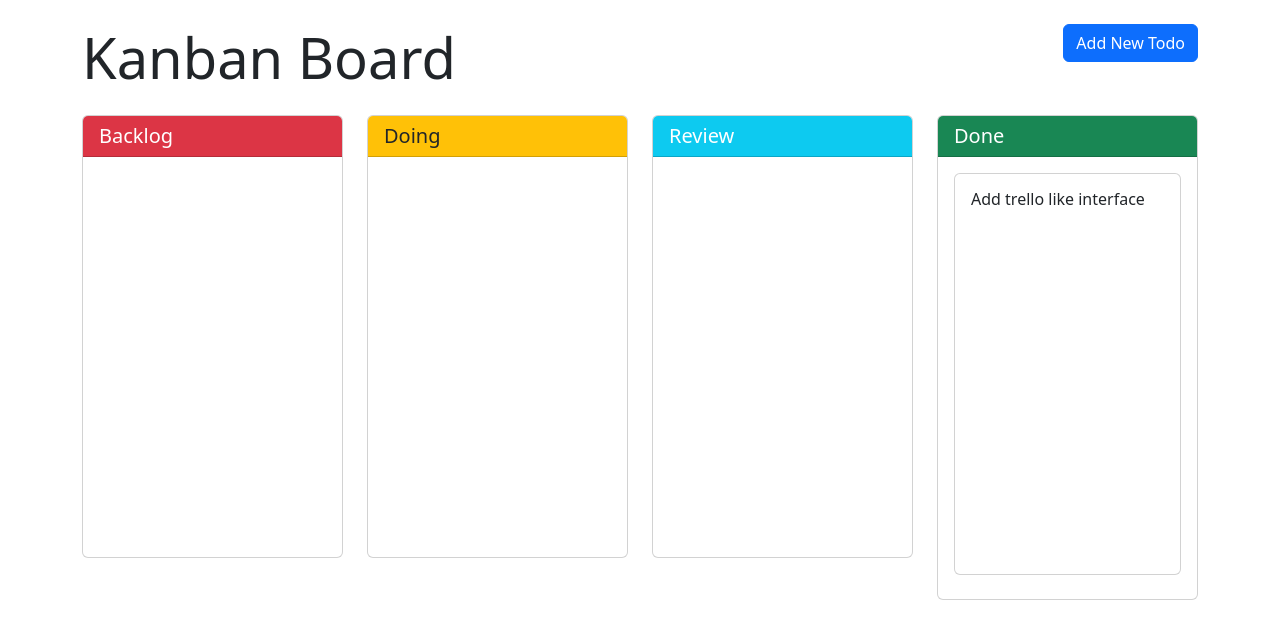
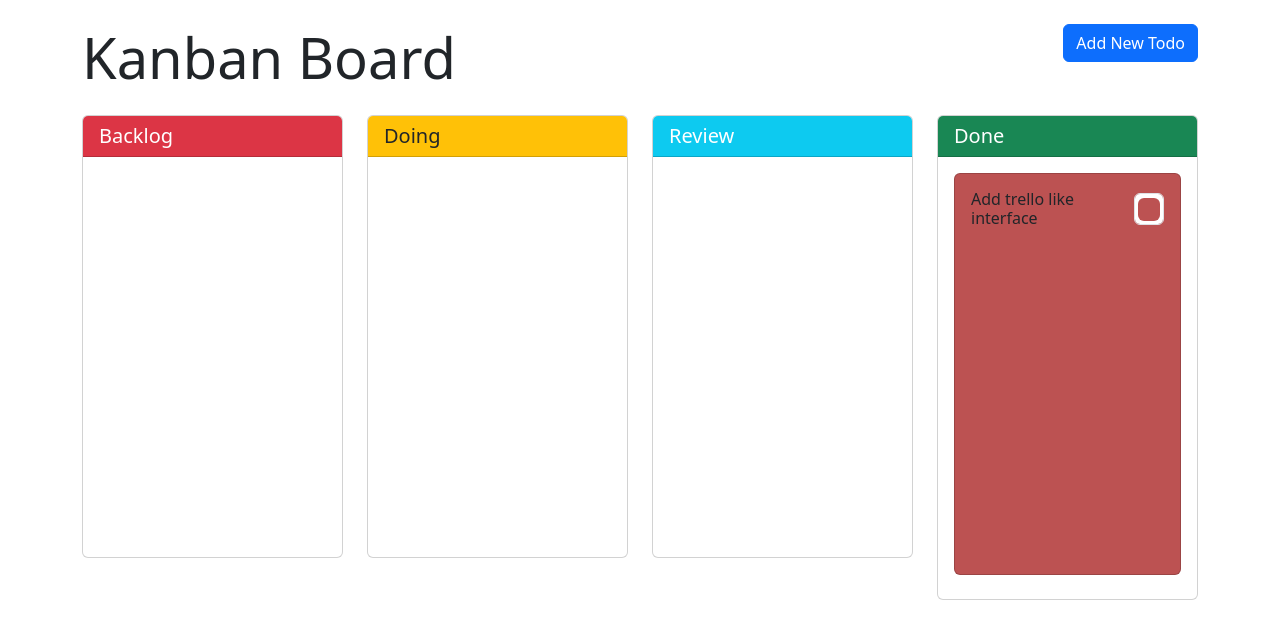
Before and after one commit to NejcZupec/demo-todo-app, a Django app: page /todos/ in a window 1280 px wide. Shown: the part 56-695 px from the top of the page. Run offline with Django 5.2, Linux system fonts and the light colour scheme; data comes from the database, SQL or seed files in the repository; both versions use the stored data as it was after the commit.

Commit message:
Add color picker

```diff
--- a/todos/models.py
+++ b/todos/models.py
@@ -18,6 +18,7 @@
         choices=STATUS_CHOICES,
         default='backlog'
     )
+    card_color = models.CharField(max_length=7, default='#ffffff')  # Store color as hex code
 
     def __str__(self):
         return self.title
--- a/todos/templates/todos/kanban.html
+++ b/todos/templates/todos/kanban.html
@@ -19,9 +19,13 @@
                 </div>
                 <div class="card-body" ondrop="drop(event)" ondragover="allowDrop(event)">
                     {% for todo in todos_by_status.backlog %}
-                        <div class="card mb-2 todo-card" draggable="true" ondragstart="drag(event)" id="todo-{{ todo.id }}">
+                        <div class="card mb-2 todo-card" draggable="true" ondragstart="drag(event)" id="todo-{{ todo.id }}" style="background-color: {{ todo.card_color }}">
                             <div class="card-body">
-                                <h6 class="card-title">{{ todo.title }}</h6>
+                                <div class="d-flex justify-content-between align-items-center mb-2">
+                                    <h6 class="card-title mb-0">{{ todo.title }}</h6>
+                                    <input type="color" class="form-control form-control-color" value="{{ todo.card_color }}"
+                                           onchange="updateCardColor({{ todo.id }}, this.value)" title="Choose card color">
+                                </div>
                                 <p class="card-text small">{{ todo.description|truncatechars:100 }}</p>
                             </div>
                         </div>
@@ -39,9 +43,13 @@
                 </div>
                 <div class="card-body" ondrop="drop(event)" ondragover="allowDrop(event)">
                     {% for todo in todos_by_status.doing %}
-                        <div class="card mb-2 todo-card" draggable="true" ondragstart="drag(event)" id="todo-{{ todo.id }}">
+                        <div class="card mb-2 todo-card" draggable="true" ondragstart="drag(event)" id="todo-{{ todo.id }}" style="background-color: {{ todo.card_color }}">
                             <div class="card-body">
-                                <h6 class="card-title">{{ todo.title }}</h6>
+                                <div class="d-flex justify-content-between align-items-center mb-2">
+                                    <h6 class="card-title mb-0">{{ todo.title }}</h6>
+                                    <input type="color" class="form-control form-control-color" value="{{ todo.card_color }}"
+                                           onchange="updateCardColor({{ todo.id }}, this.value)" title="Choose card color">
+                                </div>
                                 <p class="card-text small">{{ todo.description|truncatechars:100 }}</p>
                             </div>
                         </div>
@@ -59,9 +67,13 @@
                 </div>
                 <div class="card-body" ondrop="drop(event)" ondragover="allowDrop(event)">
                     {% for todo in todos_by_status.review %}
-                        <div class="card mb-2 todo-card" draggable="true" ondragstart="drag(event)" id="todo-{{ todo.id }}">
+                        <div class="card mb-2 todo-card" draggable="true" ondragstart="drag(event)" id="todo-{{ todo.id }}" style="background-color: {{ todo.card_color }}">
                             <div class="card-body">
-                                <h6 class="card-title">{{ todo.title }}</h6>
+                                <div class="d-flex justify-content-between align-items-center mb-2">
+                                    <h6 class="card-title mb-0">{{ todo.title }}</h6>
+                                    <input type="color" class="form-control form-control-color" value="{{ todo.card_color }}"
+                                           onchange="updateCardColor({{ todo.id }}, this.value)" title="Choose card color">
+                                </div>
                                 <p class="card-text small">{{ todo.description|truncatechars:100 }}</p>
                             </div>
                         </div>
@@ -79,9 +91,13 @@
                 </div>
                 <div class="card-body" ondrop="drop(event)" ondragover="allowDrop(event)">
                     {% for todo in todos_by_status.done %}
-                        <div class="card mb-2 todo-card" draggable="true" ondragstart="drag(event)" id="todo-{{ todo.id }}">
+                        <div class="card mb-2 todo-card" draggable="true" ondragstart="drag(event)" id="todo-{{ todo.id }}" style="background-color: {{ todo.card_color }}">
                             <div class="card-body">
-                                <h6 class="card-title">{{ todo.title }}</h6>
+                                <div class="d-flex justify-content-between align-items-center mb-2">
+                                    <h6 class="card-title mb-0">{{ todo.title }}</h6>
+                                    <input type="color" class="form-control form-control-color" value="{{ todo.card_color }}"
+                                           onchange="updateCardColor({{ todo.id }}, this.value)" title="Choose card color">
+                                </div>
                                 <p class="card-text small">{{ todo.description|truncatechars:100 }}</p>
                             </div>
                         </div>
@@ -111,6 +127,12 @@
 
 .todo-card:hover {
     box-shadow: 0 2px 5px rgba(0,0,0,0.2);
+}
+
+.form-control-color {
+    width: 2rem;
+    padding: 0.2rem;
+    height: 2rem;
 }
 </style>
 
@@ -153,5 +175,28 @@
         alert('Failed to update todo status');
     });
 }
+
+function updateCardColor(todoId, color) {
+    fetch(`/todos/${todoId}/update-color/`, {
+        method: 'POST',
+        headers: {
+            'X-Requested-With': 'XMLHttpRequest',
+        },
+        body: new URLSearchParams({
+            'color': color
+        })
+    })
+    .then(response => response.json())
+    .then(data => {
+        if (data.status === 'success') {
+            const todoCard = document.getElementById(`todo-${todoId}`);
+            todoCard.style.backgroundColor = color;
+        }
+    })
+    .catch(error => {
+        console.error('Error:', error);
+        alert('Failed to update card color');
+    });
+}
 </script>
 {% endblock %}
--- a/todos/urls.py
+++ b/todos/urls.py
@@ -1,8 +1,9 @@
 from django.urls import path
-from .views import TodoListView, TodoCreateView, update_todo_status
+from .views import TodoListView, TodoCreateView, update_todo_status, update_todo_color
 
 urlpatterns = [
     path('', TodoListView.as_view(), name='todo-list'),
     path('new/', TodoCreateView.as_view(), name='todo-create'),
     path('<int:pk>/update-status/', update_todo_status, name='todo-update-status'),
+    path('<int:pk>/update-color/', update_todo_color, name='todo-update-color'),
 ]
--- a/todos/views.py
+++ b/todos/views.py
@@ -26,7 +26,7 @@
 class TodoCreateView(CreateView):
     model = Todo
     template_name = 'todos/todo_form.html'
-    fields = ['title', 'description']
+    fields = ['title', 'description', 'card_color']
     success_url = reverse_lazy('todo-list')
 
 @csrf_exempt
@@ -40,3 +40,15 @@
             todo.save()
             return JsonResponse({'status': 'success'})
     return JsonResponse({'status': 'error'}, status=400)
+
+@csrf_exempt
+@require_POST
+def update_todo_color(request, pk):
+    if request.headers.get('x-requested-with') == 'XMLHttpRequest':
+        todo = get_object_or_404(Todo, pk=pk)
+        new_color = request.POST.get('color')
+        if new_color and new_color.startswith('#'):
+            todo.card_color = new_color
+            todo.save()
+            return JsonResponse({'status': 'success'})
+    return JsonResponse({'status': 'error'}, status=400)
```
Also changed, not shown: db.sqlite3, todos/migrations/0004_todo_card_color.py (added).
